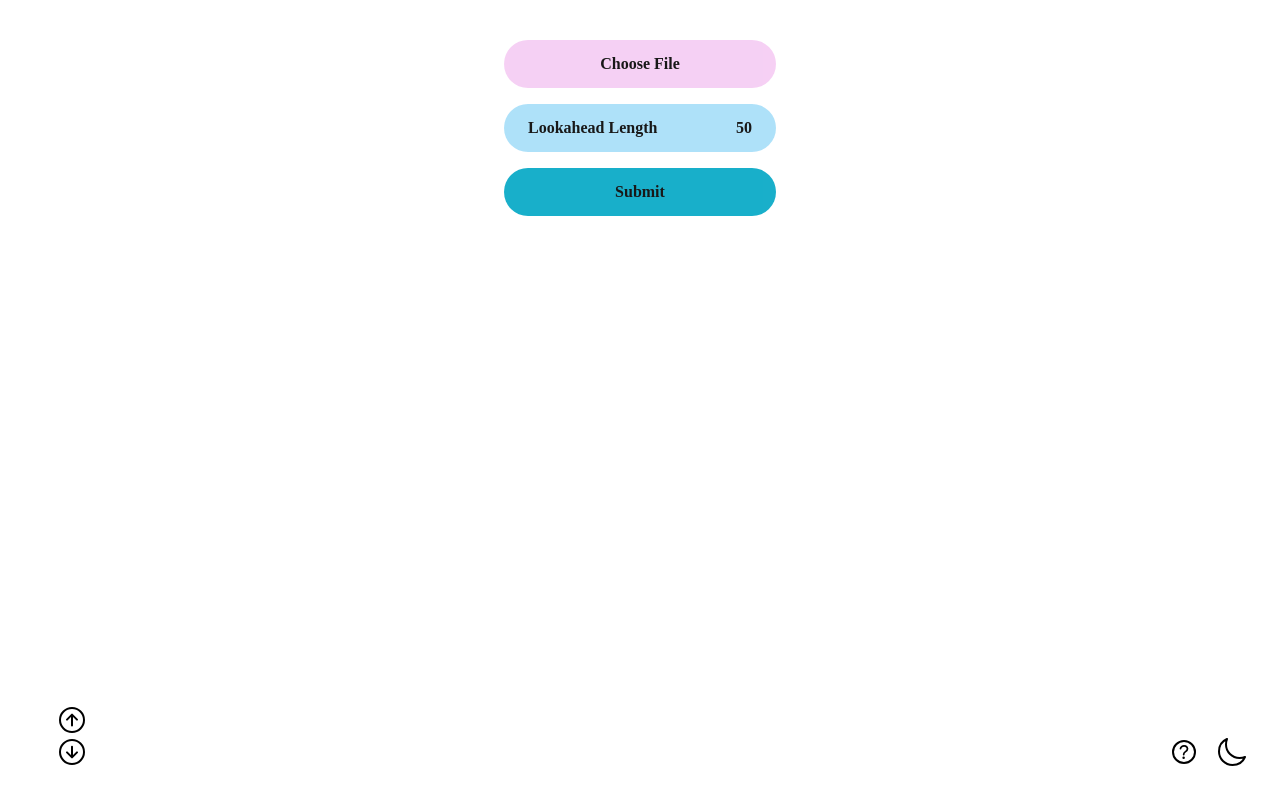
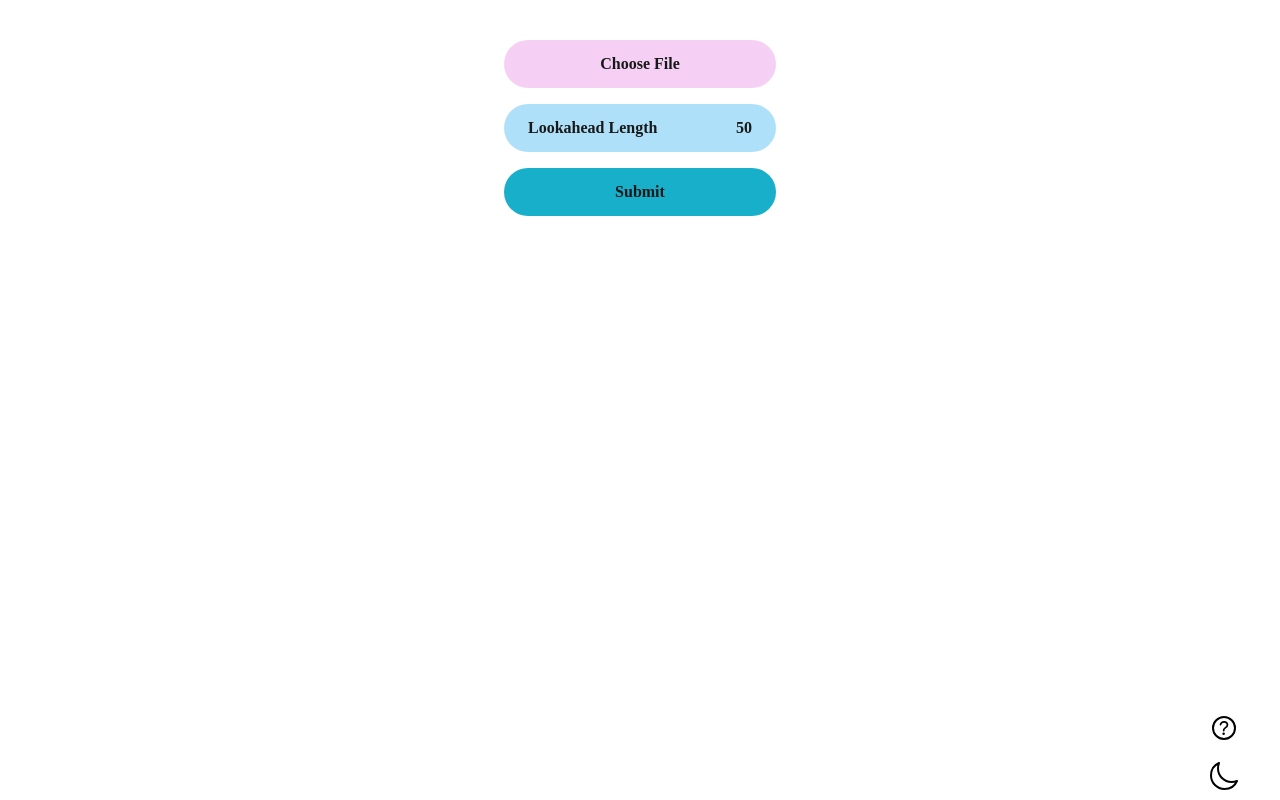
Before and after one commit to ideopunk/tonal-distancing-client, a Next.js app: page / in a window 1280 px wide. Built offline with nearby package versions, Linux system fonts and the light colour scheme; a web font is replaced by a local one.

Commit message:
combine menu and pointers into one

```diff
--- /dev/null
+++ b/components/Console.tsx
@@ -0,0 +1,89 @@
+import { useTheme } from "next-themes";
+import Link from "next/link";
+import { useRouter } from "next/router";
+import { useEffect, useRef, useState } from "react";
+import ArrowDownSvg from "./ArrowDownSvg";
+import ArrowUpSvg from "./ArrowUpSvg";
+import MoonSvg from "./MoonSvg";
+import QuestionMark from "./QuestionMark";
+import SunSvg from "./SunSvg";
+
+export default function Menu({ positions }: { positions: number[] }) {
+	const [arrowPosition, setArrowPosition] = useState(0);
+	const router = useRouter();
+	const [loaded, setLoaded] = useState(false);
+
+	useEffect(() => {
+		setLoaded(true);
+	}, []);
+
+	const { theme, setTheme } = useTheme();
+
+	useEffect(() => {
+		if (positions) {
+			setArrowPosition(0);
+		}
+	}, [positions]);
+
+	function scrollTo(dir: "up" | "down") {
+		if (dir === "down" && arrowPosition !== 0) {
+			window.scrollTo({ top: positions[arrowPosition - 1] - 40 });
+			setArrowPosition((a) => (a ? a - 1 : a));
+		} else if (dir === "up" && arrowPosition !== positions.length - 1) {
+			window.scrollTo({ top: positions[arrowPosition + 1] - 40 });
+			setArrowPosition((a) => (a !== positions.length ? a + 1 : a));
+		}
+	}
+
+	return (
+		<div className="fixed bottom-0 py-2 px-10  left-0 w-full flex justify-between backdrop-blur-sm lg:backdrop-blur-0 ">
+			{/* SELECTORS */}
+			<div className="flex lg:flex-col items-center lg:h-20 justify-between ">
+				{!!positions.length && (
+					<>
+						<button
+							title="Jump to the previous clump"
+							className="block w-8 h-8 hover:scale-125 transition-transform mx-10 lg:mx-0"
+							onClick={() => scrollTo("down")}
+						>
+							<ArrowUpSvg />
+						</button>
+						<button
+							title="Jump to the next clump"
+							className="block w-8 h-8 hover:scale-125 transition-transform"
+							onClick={() => scrollTo("up")}
+						>
+							<ArrowDownSvg />
+						</button>
+					</>
+				)}
+			</div>
+			<div className="flex lg:flex-col items-center lg:h-20 justify-between ">
+				{loaded && (
+					<>
+						{router.pathname.includes("about") ? (
+							<Link href="/">
+								<a className="w-8 h-8  hover:scale-125 transition-transform -rotate-90">
+									<ArrowUpSvg />
+								</a>
+							</Link>
+						) : (
+							<Link href="/about">
+								<a className="w-8 h-8  hover:scale-125 transition-transform">
+									<QuestionMark />
+								</a>
+							</Link>
+						)}
+						<button
+							title="Toggle theme"
+							onClick={() => setTheme(theme === "light" ? "dark" : "light")}
+							className="w-8 h-8 hover:scale-125 transition-transform mx-10 lg:mx-0"
+						>
+							{theme === "light" ? <SunSvg /> : <MoonSvg />}
+						</button>
+					</>
+				)}
+			</div>
+		</div>
+	);
+}
--- a/components/Menu.tsx
+++ /dev/null
@@ -1,49 +0,0 @@
-import { useTheme } from "next-themes";
-import Link from "next/link";
-import { useRouter } from "next/router";
-import { useEffect, useState } from "react";
-import ArrowDownSvg from "./ArrowDownSvg";
-import ArrowUpSvg from "./ArrowUpSvg";
-import MoonSvg from "./MoonSvg";
-import QuestionMark from "./QuestionMark";
-import SunSvg from "./SunSvg";
-
-export default function Menu() {
-	const router = useRouter();
-	const [loaded, setLoaded] = useState(false);
-	useEffect(() => {
-		console.log(process.env.NODE_ENV);
-		setLoaded(true);
-	}, []);
-
-	const { theme, setTheme } = useTheme();
-
-	return (
-		<div className="flex flex-col lg:flex-row items-center fixed bottom-8 right-0 lg:right-8 z-10">
-			{loaded && (
-				<>
-					{router.pathname.includes("about") ? (
-						<Link href="/">
-							<a className="mb-4 lg:mb-0 lg:mr-4 hover:scale-125 transition-transform w-5 h-5 lg:w-8 lg:h-8 -rotate-90">
-								<ArrowUpSvg />
-							</a>
-						</Link>
-					) : (
-						<Link href="/about">
-							<a className="w-5 h-5 lg:w-8 lg:h-8 mb-4 lg:mb-0 lg:mr-4 hover:scale-125 transition-transform">
-								<QuestionMark />
-							</a>
-						</Link>
-					)}
-					<button
-						title="Toggle theme"
-						onClick={() => setTheme(theme === "light" ? "dark" : "light")}
-						className="w-5 h-5 lg:w-8 lg:h-8 hover:scale-125 transition-transform"
-					>
-						{theme === "light" ? <SunSvg /> : <MoonSvg />}
-					</button>
-				</>
-			)}
-		</div>
-	);
-}
--- a/components/PointerSystem.tsx
+++ /dev/null
@@ -1,55 +0,0 @@
-import { FormEvent, useCallback, useEffect, useRef, useState } from "react";
-import ArrowDownSvg from "../components/ArrowDownSvg";
-import ArrowUpSvg from "../components/ArrowUpSvg";
-
-export default function PointerSystem({ positions }: { positions: number[] }) {
-	const [arrowPosition, setArrowPosition] = useState(0);
-
-	useEffect(() => {
-		if (positions) {
-			setArrowPosition(0);
-		}
-	}, [positions]);
-
-	function scrollTo(dir: "up" | "down") {
-		if (dir === "down" && arrowPosition !== 0) {
-			window.scrollTo({ top: positions[arrowPosition - 1] - 40 });
-			setArrowPosition((a) => (a ? a - 1 : a));
-		} else if (dir === "up" && arrowPosition !== positions.length - 1) {
-			window.scrollTo({ top: positions[arrowPosition + 1] - 40 });
-			setArrowPosition((a) => (a !== positions.length ? a + 1 : a));
-		}
-	}
-
-	return (
-		<>
-			{/* POINTER */}
-			{/* {!!positions.length && (
-				<div
-					className="absolute text-at-red dark:text-drac-red flex justify-center w-full -rotate-90 h-8 right-[65ch]"
-					style={{ top: positions[arrowPosition] }}
-				>
-					<ArrowDownSvg />
-				</div>
-			)} */}
-
-			{/* SELECTORS */}
-			<div className="flex lg:flex-col items-center fixed bottom-0 lg:bottom-8 left-2 w-full lg:w-20 bg-opacity-80  lg:left-8">
-				<button
-					title="Jump to the previous clump"
-					className="block w-8 h-8 hover:scale-125 transition-transform"
-					onClick={() => scrollTo("down")}
-				>
-					<ArrowUpSvg />
-				</button>
-				<button
-					title="Jump to the next clump"
-					className="block w-8 h-8 hover:scale-125 transition-transform"
-					onClick={() => scrollTo("up")}
-				>
-					<ArrowDownSvg />
-				</button>
-			</div>
-		</>
-	);
-}
--- a/components/SubmissionForm.tsx
+++ b/components/SubmissionForm.tsx
@@ -5,7 +5,7 @@ type Run = { text: string; repeated: boolean };
 
 // domain
 const domain =
-	process.env.NODE_ENV !== "development"
+	process.env.NODE_ENV === "development"
 		? "http://localhost:8000"
 		: "https://tonal-distancing-production.up.railway.app";
 
@@ -46,8 +46,7 @@ export default function SubmissionForm({ handleReport }: { handleReport: (runs:
 				selectedFile
 			);
 
-			console.log(res);
-			if ("message" in res) {
+			if (typeof res === "object" && "message" in res) {
 				handleReport([{ text: res.message, repeated: true }]);
 			} else {
 				handleReport(res);
@@ -67,6 +66,7 @@ export default function SubmissionForm({ handleReport }: { handleReport: (runs:
 				id="fileinput"
 				name="fileinput"
 				type="file"
+				accept=".txt, .md, .docx"
 				onChange={(e) => {
 					if (e.target.files) {
 						setSelectedFile(e.target.files[0]);
--- /dev/null
+++ b/library/catcher.ts
@@ -0,0 +1,9 @@
+export default function catcher(e: unknown): string {
+	if (typeof e === "string") {
+		return e;
+	} else if (e instanceof Error) {
+		return e.message;
+	} else {
+		return (e as Error).message;
+	}
+}
--- a/library/fetcher.ts
+++ b/library/fetcher.ts
@@ -1,3 +1,5 @@
+import catcher from "./catcher";
+
 export default async function fetcher<T>(
 	domain: string,
 	method?: "POST" | "GET" | "PUT",
@@ -15,11 +17,19 @@ export default async function fetcher<T>(
 			body,
 		});
 
+		const type = response.headers.get("content-type");
+		if (typeof type === "string" && type.includes("text")) {
+			const rt = await response.text();
+			return { message: rt };
+		}
+
 		const rj = await response.json();
-		console.log(rj);
+
+		if (typeof rj === "string") return { message: rj };
+
 		return rj;
-	} catch (e: any) {
-		console.log(e);
-		return { message: e.message };
+	} catch (e) {
+		const err = catcher(e);
+		return { message: err };
 	}
 }
--- a/pages/_app.tsx
+++ b/pages/_app.tsx
@@ -2,7 +2,6 @@ import "../public/globals.css";
 import type { AppProps } from "next/app";
 import { ThemeProvider } from "next-themes";
 import Head from "next/head";
-import Menu from "../components/Menu";
 
 function MyApp({ Component, pageProps }: AppProps) {
 	return (
@@ -10,11 +9,10 @@ function MyApp({ Component, pageProps }: AppProps) {
 			<Head>
 				<meta name="viewport" content="width=device-width, initial-scale=1" />
 				<meta charSet="UTF-8" />
-				<link rel="icon" href="/sun.svg" />
+				<link rel="icon" href="/images/sun.svg" />
 			</Head>
 			<ThemeProvider attribute="class">
 				<Component {...pageProps} />
-				<Menu />
 			</ThemeProvider>
 		</>
 	);
--- a/pages/_document.tsx
+++ b/pages/_document.tsx
@@ -31,7 +31,7 @@ class MyDocument extends Document {
 						rel="stylesheet"
 					/>
 
-					<link rel="icon" href="/sun.svg"/>
+					<link rel="icon" href="/images/sun.svg" />
 				</Head>
 				<body className="w-screen h-screen bg-white dark:bg-drac-black overflow-y-scroll scroll-smooth">
 					<Main />
--- a/pages/about.tsx
+++ b/pages/about.tsx
@@ -1,16 +1,17 @@
 import { ReactNode } from "react";
 import Anchor from "../components/Anchor";
+import Menu from "../components/Console";
 
 function Section({ question, answer }: { question: ReactNode; answer: ReactNode }) {
 	return (
 		<div className="mb-12 max-w-[85%] md:max-w-screen-md lg:max-w-screen-lg">
 			<h3
-				className={`my-2 text-lg md:text-xl lg:text-3xl text-black dark:text-white whitespace-pre-line font-serif text-justify`}
+				className={`my-2 text-lg md:text-xl lg:text-3xl text-black dark:text-white whitespace-pre-line font-serif`}
 			>
 				{question}
 			</h3>
 			<p
-				className={`my-2 text-base md:text-lg lg:text-2xl text-black dark:text-white whitespace-pre-line font-serif text-justify`}
+				className={`my-2 text-base md:text-lg lg:text-2xl text-black dark:text-white whitespace-pre-line font-serif`}
 			>
 				{answer}
 			</p>
@@ -80,6 +81,7 @@ export default function About() {
 					}
 				/>
 			</div>
+			<Menu positions={[]} />
 		</main>
 	);
 }
--- a/pages/index.tsx
+++ b/pages/index.tsx
@@ -1,6 +1,6 @@
 import Head from "next/head";
 import { FormEvent, useCallback, useEffect, useRef, useState } from "react";
-import PointerSystem from "../components/PointerSystem";
+import Menu from "../components/Console";
 import Problem from "../components/Problem";
 import SubmissionForm from "../components/SubmissionForm";
 
@@ -18,7 +18,7 @@ export default function Home() {
 	const handleLoadProblem = useCallback((n: number) => {
 		setPositions((pre) => {
 			const latest = pre[pre.length - 1];
-			if (n - latest < window.innerHeight - 50) return pre;
+			if (n - latest < window.innerHeight) return pre;
 			return [...pre, n];
 		});
 	}, []);
@@ -56,7 +56,7 @@ export default function Home() {
 				</div>
 			</main>
 
-			<PointerSystem positions={positions} />
+			<Menu positions={positions} />
 		</div>
 	);
 }
```
Also changed, not shown: public/images/sun.svg (renamed from public/sun.svg).
